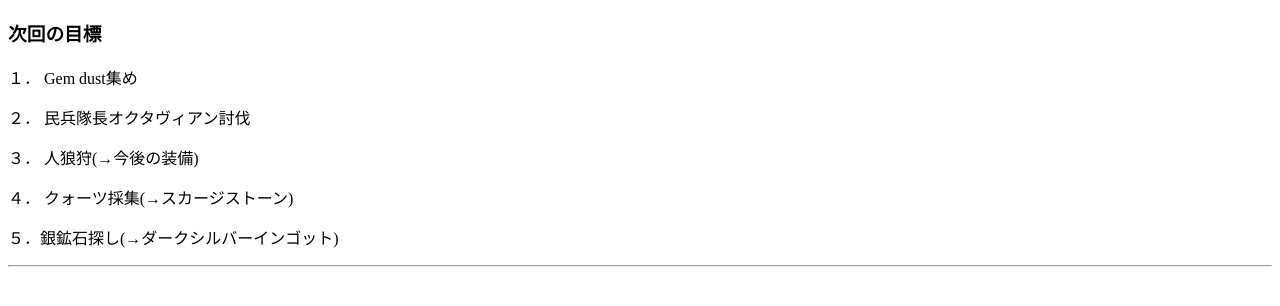
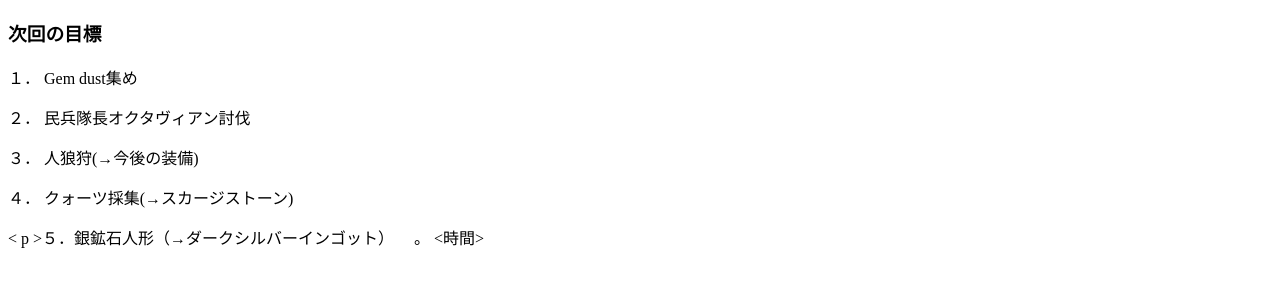
Before and after one commit to NekoMikan00/HALO-HOUSE-GROUP, a plain HTML site: page index.html in a window 1280 px wide. Shown: the part 70-376 px from the top of the page. Drawn offline with Linux system fonts and the light colour scheme.

Commit message:
Update index.html

```diff
--- a/index.html
+++ b/index.html
@@ -12,8 +12,8 @@
   <p>２． 民兵隊長オクタヴィアン討伐</p>
   <p>３． 人狼狩(→今後の装備)</p>
   <p>４． クォーツ採集(→スカージストーン)</p>
-  <p>５．銀鉱石探し(→ダークシルバーインゴット)</p>
-
-  <hr>
+  < p >５．銀鉱石人形（→ダークシルバーインゴット）</ p >
+　。
+  <時間>
 </body>
 </html>
```
